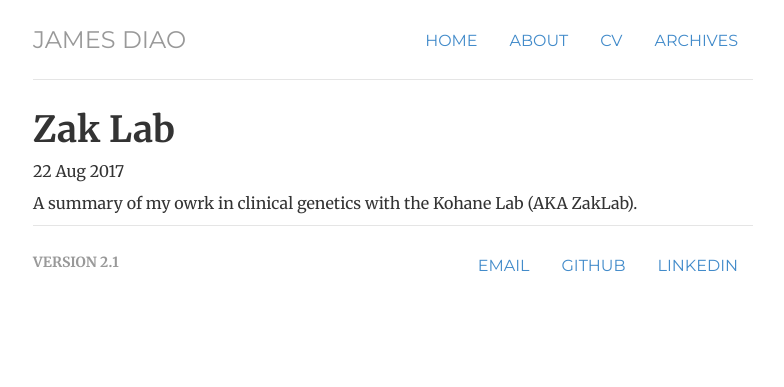
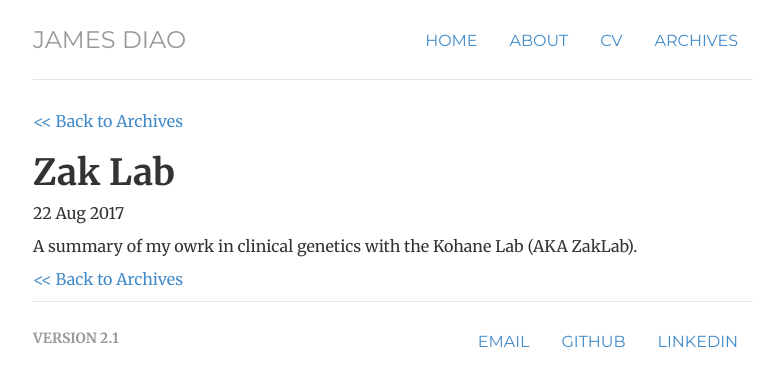
Before and after one commit to WENWENYU/jamesdiao.github.io, a Jekyll site: the page built from _posts/2017-08-22-zak-lab.md, in a window 1280 px wide. Shown: the top 387 px of the page, without its empty margins (247-1031 px from the left). Built offline with Jekyll 4.4.1, drawn with Linux system fonts in a browser that asks for light colours.

Commit message:
Added return link to posts

```diff
--- a/_layouts/post.html
+++ b/_layouts/post.html
@@ -1,9 +1,14 @@
 ---
 layout: default
 ---
+
+<p> <a href="/archives"> &lt;&lt; Back to Archives</a></p>
+
 <h1>{{ page.title }}</h1>
 <p class="meta">{{ page.date | date_to_string }}</p>
 
 <div class="post">
   {{ content }}
 </div>
+
+<p> <a href="/archives"> &lt;&lt; Back to Archives</a></p>
```
Also changed, not shown: index.md (+1 -0 lines).
